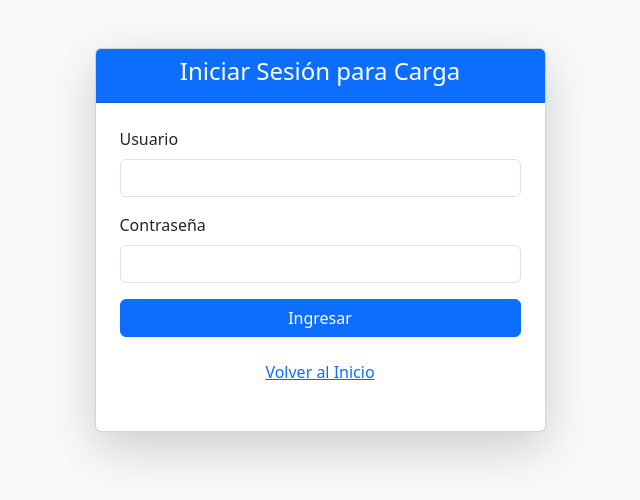
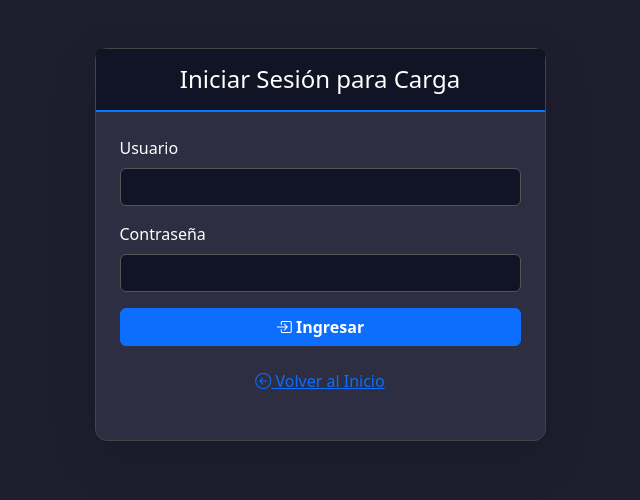
Before and after one commit to MonicaSBag/EstadisiticaCriminal, a Flask app: page /login in a window 1280 px wide. Shown: the top 500 px of the page, without its empty margins (320-960 px from the left). Run offline with Flask 3, Linux system fonts and the light colour scheme.

Commit message:
Estilo a login html

```diff
--- a/templates/login.html
+++ b/templates/login.html
@@ -3,23 +3,62 @@
 <head>
     <meta charset="UTF-8">
     <meta name="viewport" content="width=device-width, initial-scale=1, shrink-to-fit=no">
-    <title>Iniciar Sesión</title>
+    <title>Iniciar Sesión - SNIC</title>
+
+    <!-- Bootstrap -->
     <link href="https://cdn.jsdelivr.net/npm/bootstrap@5.3.3/dist/css/bootstrap.min.css" rel="stylesheet">
+    <link rel="stylesheet" href="https://cdn.jsdelivr.net/npm/bootstrap-icons@1.11.1/font/bootstrap-icons.css">
+
+    <style>
+        body {
+            background: #1e1e2f;
+            color: #fff;
+        }
+        .card-dark {
+            background: #2e2e42;
+            color: #fff;
+            border-radius: 12px;
+            border: 1px solid #444;
+        }
+        .form-control {
+            background: #111425;
+            color: #fff;
+            border: 1px solid #555;
+        }
+        .card-header {
+            background: #111425;
+            border-bottom: 2px solid #007bff;
+        }
+        .btn-primary {
+            font-weight: 600;
+        }
+        a.btn-link {
+            color: #0d6efd;
+        }
+        a.btn-link:hover {
+            color: #82aaff;
+        }
+    </style>
 </head>
-<body class="bg-light">
+
+<body>
+
     <div class="container mt-5">
         <div class="row justify-content-center">
             <div class="col-md-6 col-lg-5">
-                <div class="card shadow-lg">
-                    <div class="card-header bg-primary text-white text-center">
-                        <h4>Iniciar Sesión para Carga</h4>
+                <div class="card card-dark shadow-lg">
+                    <div class="card-header text-center">
+                        <h4 class="mt-2">Iniciar Sesión para Carga</h4>
                     </div>
+
                     <div class="card-body p-4">
 
                         {% with messages = get_flashed_messages(with_categories=true) %}
                             {% if messages %}
                                 {% for category, message in messages %}
-                                    <div class="alert alert-{{ 'danger' if category == 'danger' or category == 'warning' else 'success' }}" role="alert">{{ message }}</div>
+                                    <div class="alert alert-{{ 'danger' if category in ['danger','warning'] else 'success' }} mt-2" role="alert">
+                                        {{ message }}
+                                    </div>
                                 {% endfor %}
                             {% endif %}
                         {% endwith %}
@@ -29,19 +68,30 @@
                                 <label for="username" class="form-label">Usuario</label>
                                 <input type="text" class="form-control" id="username" name="username" required>
                             </div>
+
                             <div class="mb-3">
                                 <label for="password" class="form-label">Contraseña</label>
                                 <input type="password" class="form-control" id="password" name="password" required>
                             </div>
-                            <button type="submit" class="btn btn-primary w-100 mb-3">Ingresar</button>
+
+                            <button type="submit" class="btn btn-primary w-100 mb-3">
+                                <i class="bi bi-box-arrow-in-right"></i> Ingresar
+                            </button>
                         </form>
+
                         <p class="text-center">
-                            <a href="{{ url_for('index') }}" class="btn btn-link">Volver al Inicio</a>
+                            <a href="{{ url_for('index') }}" class="btn btn-link">
+                                <i class="bi bi-arrow-left-circle"></i> Volver al Inicio
+                            </a>
                         </p>
+
                     </div>
+
                 </div>
             </div>
         </div>
     </div>
+
+    <script src="https://cdn.jsdelivr.net/npm/bootstrap@5.3.3/dist/js/bootstrap.bundle.min.js"></script>
 </body>
 </html>
```
